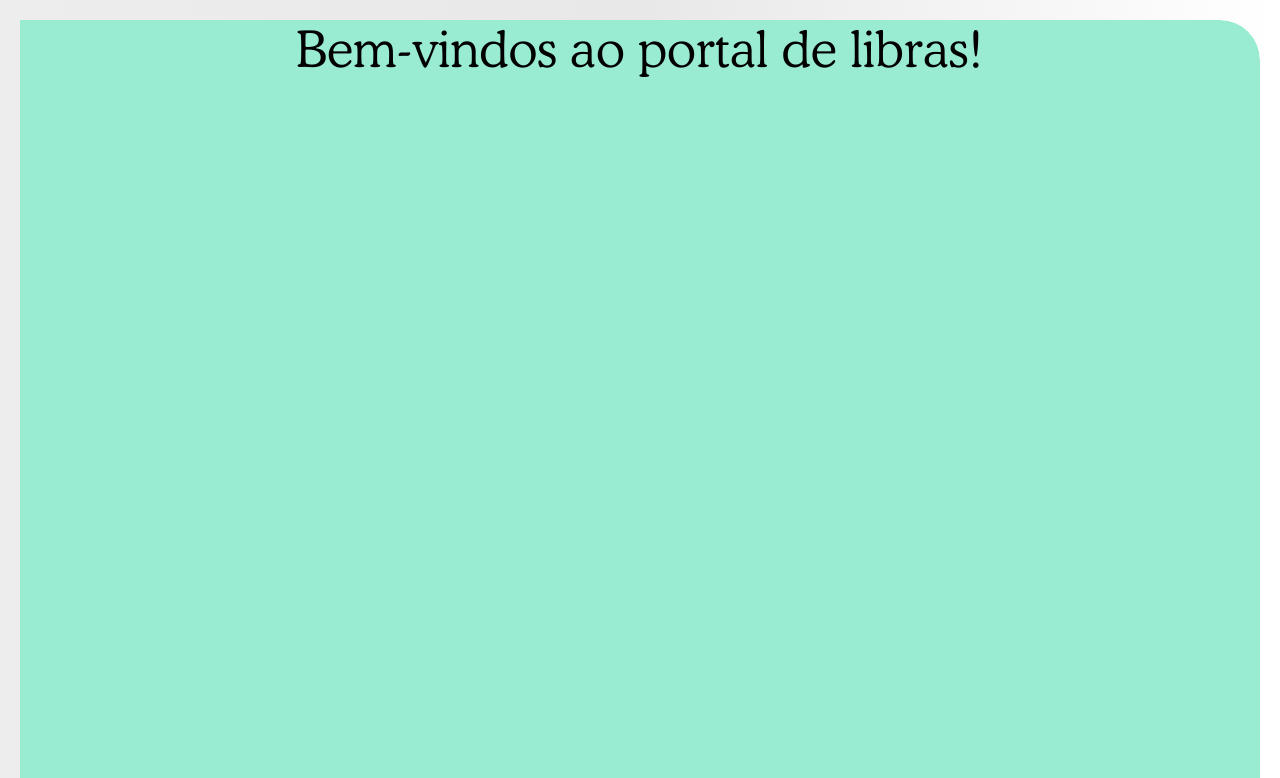
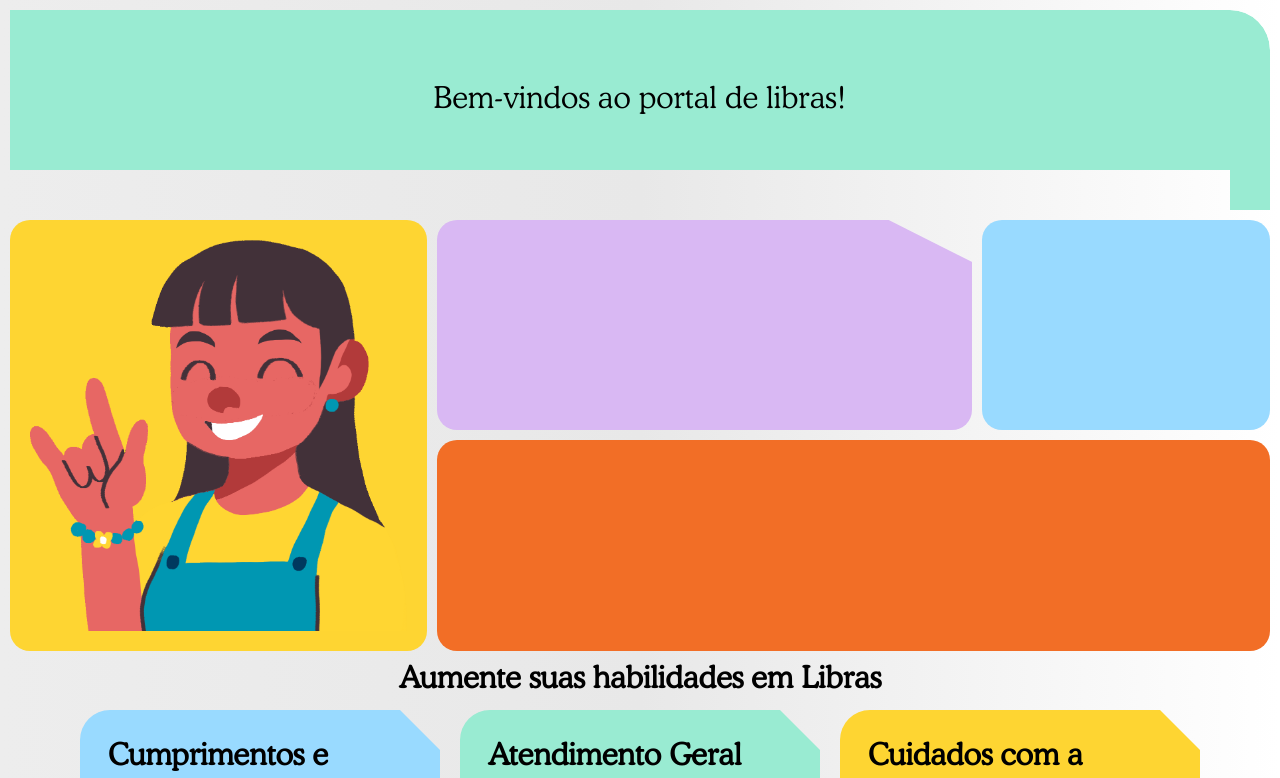
Before and after one commit to Rian-Rero/librasCamilla, a React (Vite) app: page / in a window 1280 px wide. Shown: the top 778 px of the page. Built offline with nearby package versions, Linux system fonts and the light colour scheme.

Commit message:
fix: resizing

```diff
--- a/src/components/features/Card/Styles.js
+++ b/src/components/features/Card/Styles.js
@@ -23,7 +23,6 @@ export const Card = styled.div`
   );
 
   border: none;
-  box-shadow: 0 6px 14px rgba(0, 0, 0, 0.06);
 `;
 
 export const Title = styled.h2`
--- a/src/pages/Home/Styles.js
+++ b/src/pages/Home/Styles.js
@@ -3,20 +3,24 @@ import styled from 'styled-components';
 export const MainContainer = styled.div`
   display: flex;
   flex-direction: column;
-  gap: 20px;
-  padding: 20px;
+  gap: 1rem;
+  padding: 1rem;
   margin: 0 auto;
 `;
 
 export const WelcomeSection = styled.div`
   background-color: ${({ theme }) => theme.colors.welcomeGirl}; // Azul-claro
   --r: 40px; /* radius */
-  font-size: 5rem;
+  font-size: 3rem;
   font-family: ${({ theme }) => theme.fonts.cooper};
   text-align: center;
+  justify-content: center;
+  align-items: center;
+  display: flex;
   width: 100%;
-  height: 90rem;
+  height: 20rem;
   border-radius: 0rem;
+  padding-bottom: 2rem;
   border-top-right-radius: var(--r);
   mask:
     radial-gradient(var(--r) at 10rem 100%, #0000 100%, #000 calc(100% + 1px))
@@ -26,9 +30,10 @@ export const WelcomeSection = styled.div`
 
 export const ContentSection = styled.div`
   display: grid;
-  grid-template-columns: 1fr 2fr; /* Colunas para imagem e caixas direitas */
-  gap: 20px; // Fonte ajustada p
+  grid-template-columns: 0.5fr 1fr; /* Colunas para imagem e caixas direitas */
+  gap: 1rem; // Fonte ajustada p
   align-items: stretch;
+  width: 100%;
 `;
 
 export const ImageBox = styled.div`
@@ -38,7 +43,8 @@ export const ImageBox = styled.div`
   justify-content: center;
   align-items: flex-end;
   overflow: hidden; /* Garante que a imagem dentro não "vaze" do clip-path */
-  border-radius: 3.6rem;
+  border-radius: 2rem;
+
   > img {
     height: 100%;
     width: 100%;
@@ -48,12 +54,12 @@ export const ImageBox = styled.div`
 export const RightBoxesContainer = styled.div`
   display: flex;
   flex-direction: column;
-  gap: 20px;
+  gap: 1rem;
 `;
 export const Line = styled.div`
   display: flex;
   height: 100%;
-  gap: 2rem;
+  gap: 1rem;
   width: 100%;
   text-align: center;
   justify-content: center;
@@ -74,7 +80,7 @@ export const LightBlueBox = styled.div`
   padding: 20px;
   flex: 0.5;
   overflow: hidden;
-  border-radius: 3.1rem;
+  border-radius: 2rem;
 `;
 
 export const OrangeBox = styled.div`
@@ -82,7 +88,7 @@ export const OrangeBox = styled.div`
   padding: 20px;
   overflow: hidden;
   width: 100%;
-  border-radius: 3.1rem;
+  border-radius: 2rem;
 `;
 export const CardsBox = styled.div`
   display: flex;
@@ -97,5 +103,7 @@ export const TextLine = styled.div`
   width: 100%;
   text-align: center;
   justify-content: center;
-  font-size: 5rem;
+  font-size: 3rem;
+  font-weight: 900;
+  font-family: ${({ theme }) => theme.fonts.cooper};
 `;
```
